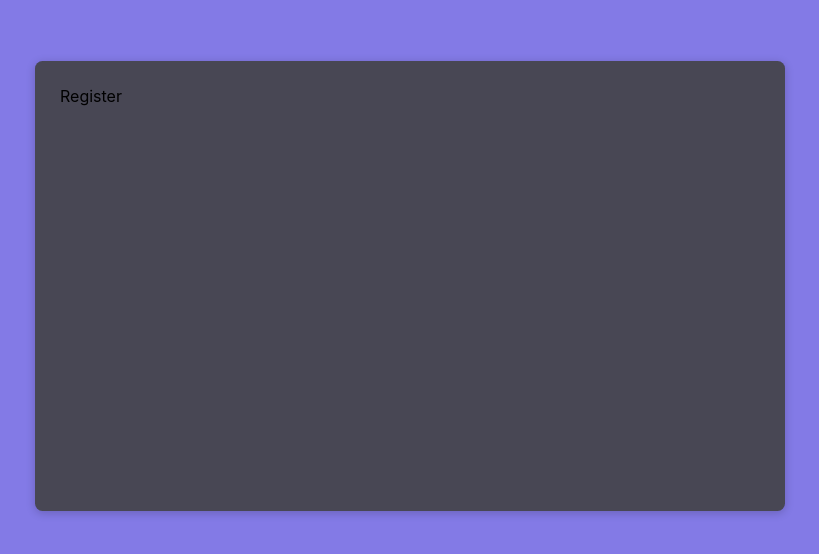
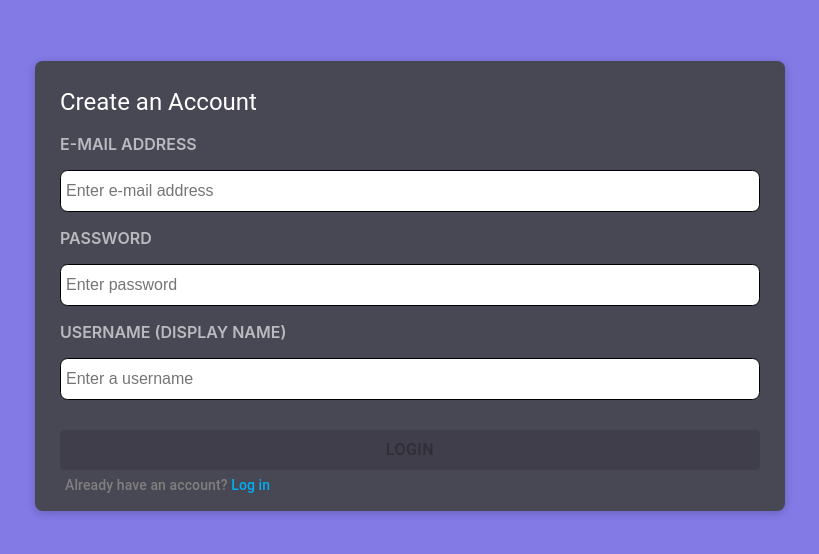
Before and after one commit to Jxiang2/xcord-client, a React (Create React App) app: page /register in a window 1280 px wide. Shown: the part 114-668 px from the top of the page, without its empty margins (230-1049 px from the left). Built offline with nearby package versions, Linux system fonts and the light colour scheme.

Commit message:
login ui done, setup api calls

```diff
--- a/src/pages/Login/LoginPage.tsx
+++ b/src/pages/Login/LoginPage.tsx
@@ -1,12 +1,13 @@
-import React, {useState} from "react";
+import React, {useEffect, useState} from "react";
 import {useNavigate} from "react-router-dom";
 import {Tooltip} from "@mui/material";
 
 import AuthBox from "../../components/AuthBox";
-import LoginHeader from "./LoginHeader";
-import LoginInputForm from "./LoginInputForm";
+import LoginPageHeader from "./LoginPageHeader";
+import LoginPageInputForm from "./LoginPageInputForm";
 import CustomPrimaryButton from "../../components/CustomPrimaryButton";
 import RedirectInfo from "../../components/RedirectInfo";
+import {validateLoginForm} from "../../utils/validators";
 
 const INVALID_FORM_MESSAGE = "Enter correct email address and password that contains" +
   " 6-12 characters";
@@ -19,15 +20,19 @@ const LoginPage = () => {
   const [isFormValid, setIsFormValid] = useState(false);
   const navigate = useNavigate();
 
+  useEffect(() => {
+    setIsFormValid(validateLoginForm(mail, password));
+  }, [mail, password]);
+
   const handleLogin = () => {
-    console.log("login");
+    console.log(mail, password);
   };
 
   return (
     <AuthBox>
-      <LoginHeader/>
+      <LoginPageHeader/>
 
-      <LoginInputForm
+      <LoginPageInputForm
         mail={mail}
         setMail={setMail}
         password={password}
--- a/src/pages/Login/LoginHeader.tsx
+++ b/src/pages/Login/LoginPageHeader.tsx
@@ -1,6 +1,6 @@
 import {Typography} from "@mui/material";
 
-const LoginHeader = () => {
+const LoginPageHeader = () => {
   return (
     <>
       <Typography variant="h5" sx={{color: "white"}}>
@@ -14,4 +14,4 @@ const LoginHeader = () => {
   );
 };
 
-export default LoginHeader;
+export default LoginPageHeader;
--- a/src/pages/Login/LoginInputForm.tsx
+++ b/src/pages/Login/LoginPageInputForm.tsx
@@ -2,7 +2,7 @@ import React from 'react';
 import InputLabel from "../../components/InputLabel";
 import {ILoginInputForm} from "../../react-app-env";
 
-const LoginInputForm = ({mail, setMail, password, setPassword}: ILoginInputForm) => {
+const LoginPageInputForm = ({mail, setMail, password, setPassword}: ILoginInputForm) => {
 
   return (
     <>
@@ -25,4 +25,4 @@ const LoginInputForm = ({mail, setMail, password, setPassword}: ILoginInputForm)
   );
 };
 
-export default LoginInputForm;
+export default LoginPageInputForm;
--- a/src/pages/Register/RegisterPage.tsx
+++ b/src/pages/Register/RegisterPage.tsx
@@ -1,9 +1,64 @@
+import React, {useEffect, useState} from "react";
+import {useNavigate} from "react-router-dom";
+
 import AuthBox from "../../components/AuthBox";
+import {Tooltip, Typography} from "@mui/material";
+import RegisterPageInputForm from "./RegisterPageInputForm";
+import CustomPrimaryButton from "../../components/CustomPrimaryButton";
+import RedirectInfo from "../../components/RedirectInfo";
+import {validateRegisterForm} from "../../utils/validators";
+
+const INVALID_FORM_MESSAGE = "Enter correct email address and password that contains" +
+  " 6-20 characters";
+const VALID_FORM_MESSAGE = "Press to login!";
 
 const RegisterPage = () => {
+  const [mail, setMail] = useState("");
+  const [username, setUsername] = useState("");
+  const [password, setPassword] = useState("");
+  const [isFormValid, setIsFormValid] = useState(false);
+  const navigate = useNavigate();
+
+  useEffect(() => {
+    setIsFormValid(validateRegisterForm(mail, password, username));
+  }, [mail, username, password]);
+
+  const handleRegister = () => {
+    console.log(mail, username, password);
+  };
+
   return (
     <AuthBox>
-      Register
+      <Typography variant="h5" sx={{color: "white"}}>
+        Create an Account
+      </Typography>
+
+      <RegisterPageInputForm
+        mail={mail}
+        setMail={setMail}
+        password={password}
+        setPassword={setPassword}
+        username={username}
+        setUsername={setUsername}
+      />
+
+      <Tooltip title={isFormValid ? VALID_FORM_MESSAGE : INVALID_FORM_MESSAGE}>
+        <div>
+          <CustomPrimaryButton
+            label="Login"
+            additionalStyles={{marginTop: "30px"}}
+            disabled={!isFormValid}
+            clickButton={handleRegister}
+          />
+        </div>
+      </Tooltip>
+
+      <RedirectInfo
+        text="Already have an account? "
+        redirectText="Log in"
+        additionalStyles={{margin: "5px", color: "grey"}}
+        redirectHandler={() => navigate("/login")}
+      />
     </AuthBox>
   );
 };
--- /dev/null
+++ b/src/pages/Register/RegisterPageInputForm.tsx
@@ -0,0 +1,43 @@
+import React from 'react';
+import InputLabel from "../../components/InputLabel";
+import {IRegisterInputForm} from "../../react-app-env";
+
+const RegisterPageInputForm =
+  ({
+     mail,
+     setMail,
+     password,
+     setPassword,
+     username,
+     setUsername
+   }: IRegisterInputForm) => {
+    return (
+      <>
+        <InputLabel
+          value={mail}
+          setValue={setMail}
+          label="E-mail address"
+          type="text"
+          promptText="Enter e-mail address"
+        />
+
+        <InputLabel
+          value={password}
+          setValue={setPassword}
+          label="Password"
+          type="text"
+          promptText="Enter password"
+        />
+
+        <InputLabel
+          value={username}
+          setValue={setUsername}
+          label="Username (Display name)"
+          type="text"
+          promptText="Enter a username"
+        />
+      </>
+    );
+  };
+
+export default RegisterPageInputForm;
--- /dev/null
+++ b/src/utils/validators.ts
@@ -0,0 +1,18 @@
+export const validateLoginForm = (mail: string, password: string) => {
+  const isMailValid = validateMail(mail);
+  const isPasswordValid = validatePassword(password);
+
+  return isMailValid && isPasswordValid;
+};
+
+export const validateRegisterForm = (mail: string, password: string, username: string) => {
+  const isMailValid = validateMail(mail);
+  const isPasswordValid = validatePassword(password);
+  const isUsernameValid = validateUsername(username);
+
+  return isMailValid && isPasswordValid && isUsernameValid;
+};
+
+const validatePassword = (password: string) => password.length >= 6 && password.length <= 12;
+const validateMail = (mail: string) => (/^[a-zA-Z0-9._-]+@[a-zA-Z0-9.-]+\.[a-zA-Z]{2,4}$/).test(mail);
+const validateUsername = (username: string) => username.length >= 3 && username.length <= 20;
```
Also changed, not shown: src/api.ts (added, +22 -0 lines), src/react-app-env.d.ts (+12 -2 lines).
